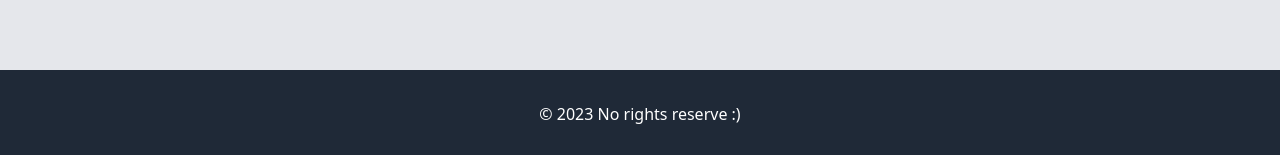
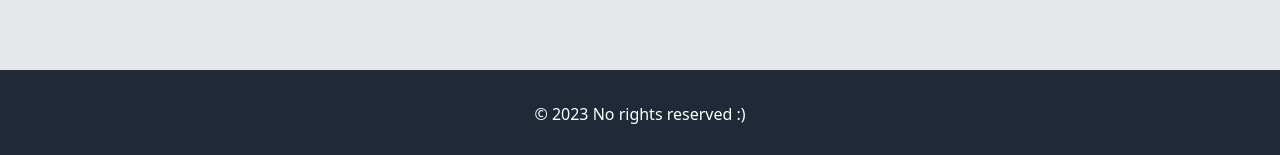
Before and after one commit to vernu/portfolio, a Next.js app: page / in a window 1280 px wide. Shown: the part 2290-2445 px from the top of the page. Built offline with nearby package versions, Linux system fonts and the light colour scheme.

Commit message:
fix typo in footer

```diff
--- a/src/components/Footer.tsx
+++ b/src/components/Footer.tsx
@@ -3,7 +3,7 @@ import React from 'react'
 export default function Footer() {
   return (
     <footer className='bg-gray-800 px-6 py-8 text-center text-white'>
-      &copy; {new Date().getFullYear()} No rights reserve :)
+      &copy; {new Date().getFullYear()} No rights reserved :)
     </footer>
   )
 }
```
